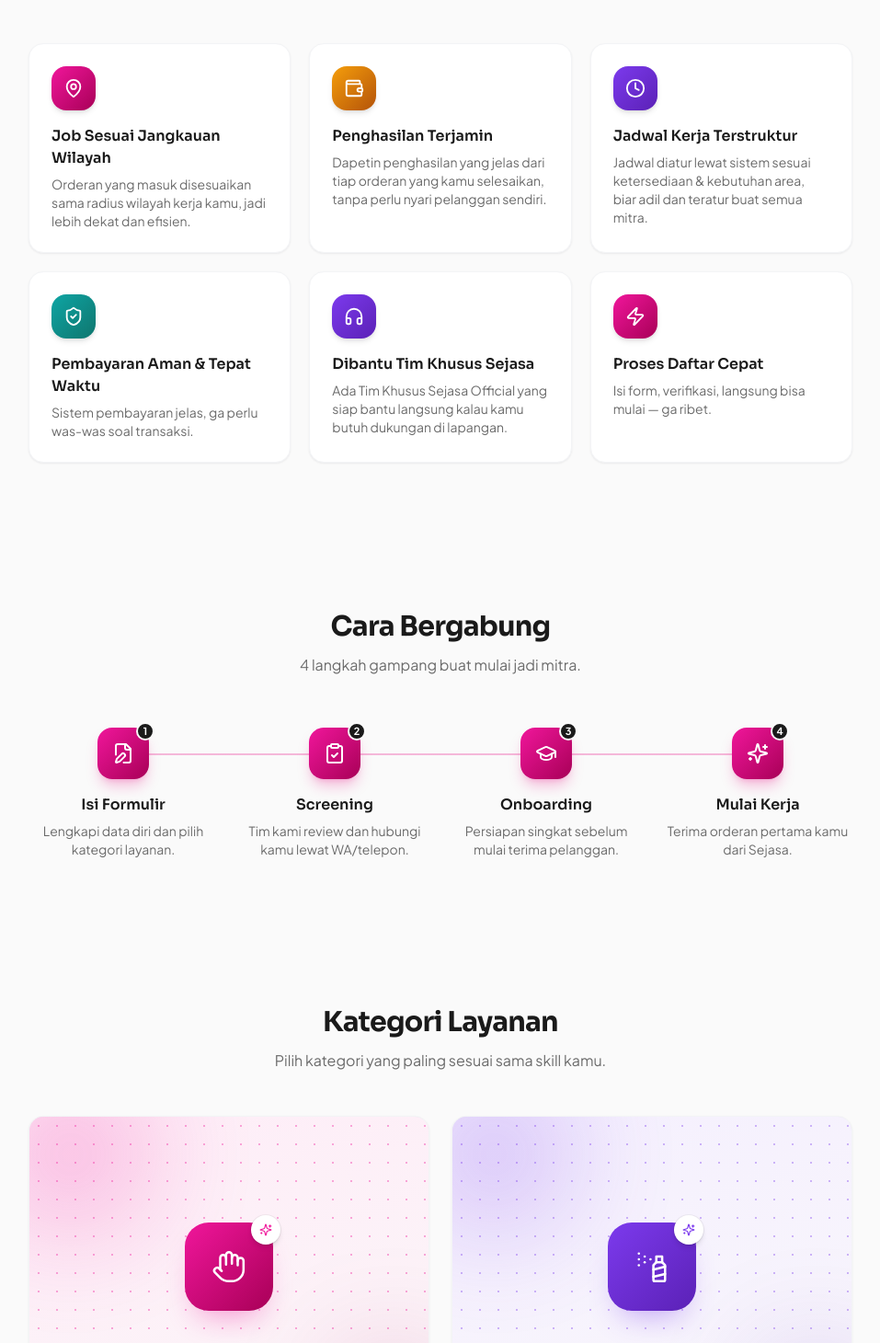
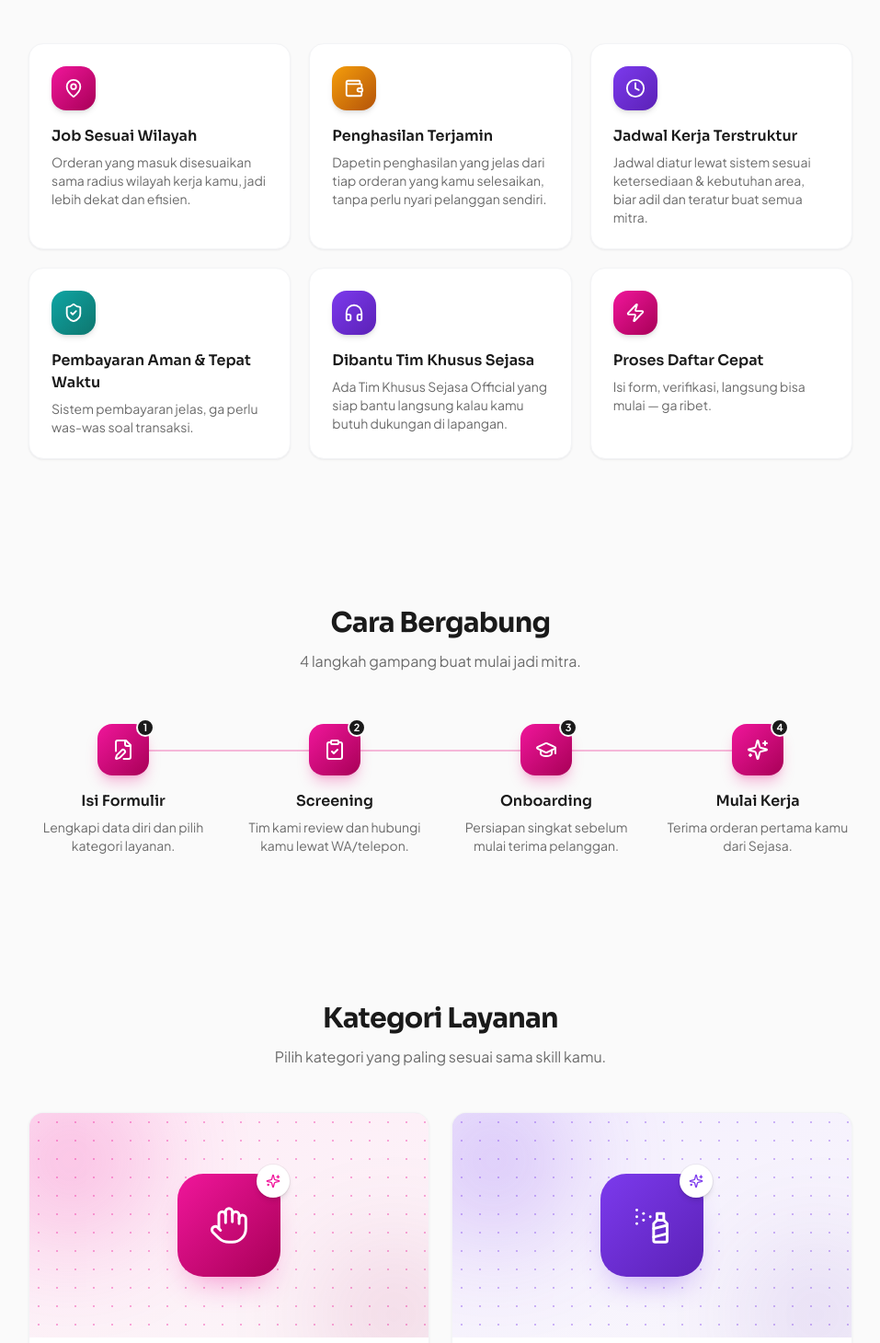
Before and after one commit to sejasaweb-app/rekrutmen-sejasa, a Next.js app: page / in a window 1280 px wide. Shown: the part 820-2280 px from the top of the page at 92% size, without its empty margins (161-1118 px from the left). Built offline with nearby package versions, Linux system fonts and the light colour scheme.

Commit message:
fix: rapikan judul benefit card dan padetin visual kategori layanan

```diff
--- a/app/page.js
+++ b/app/page.js
@@ -23,7 +23,7 @@ import CategoryVisual from "@/components/CategoryVisual";
 const BENEFITS = [
   {
     icon: MapPin,
-    title: "Job Sesuai Jangkauan Wilayah",
+    title: "Job Sesuai Wilayah",
     desc: "Orderan yang masuk disesuaikan sama radius wilayah kerja kamu, jadi lebih dekat dan efisien.",
     from: "#F0169B",
     to: "#A80057",
@@ -240,7 +240,7 @@ export default function HomePage() {
                 icon={Hand}
                 from="#F0169B"
                 to="#A80057"
-                aspect="aspect-[16/9] sm:aspect-[4/3]"
+                aspect="aspect-[16/9]"
               />
               <div className="p-4 sm:p-5">
                 <span
@@ -259,7 +259,7 @@ export default function HomePage() {
                 icon={SprayCan}
                 from="#7C3AED"
                 to="#5B21B6"
-                aspect="aspect-[16/9] sm:aspect-[4/3]"
+                aspect="aspect-[16/9]"
               />
               <div className="p-4 sm:p-5">
                 <span
--- a/components/CategoryVisual.js
+++ b/components/CategoryVisual.js
@@ -28,16 +28,16 @@ export default function CategoryVisual({ icon: Icon, from, to, aspect }) {
 
       <div className="relative">
         <div
-          className="w-20 h-20 sm:w-24 sm:h-24 rounded-[26px] flex items-center justify-center"
+          className="w-24 h-24 sm:w-28 sm:h-28 rounded-[28px] flex items-center justify-center"
           style={{
             background: `linear-gradient(135deg, ${from}, ${to})`,
             boxShadow: `0 18px 32px -14px ${from}70`,
           }}
         >
-          <Icon size={38} className="text-white" strokeWidth={1.6} />
+          <Icon size={44} className="text-white" strokeWidth={1.6} />
         </div>
-        <div className="absolute -top-2 -right-2 w-8 h-8 rounded-full bg-white flex items-center justify-center shadow-md ring-1 ring-black/5">
-          <Sparkles size={14} style={{ color: from }} />
+        <div className="absolute -top-2.5 -right-2.5 w-9 h-9 rounded-full bg-white flex items-center justify-center shadow-md ring-1 ring-black/5">
+          <Sparkles size={16} style={{ color: from }} />
         </div>
       </div>
     </div>
```
